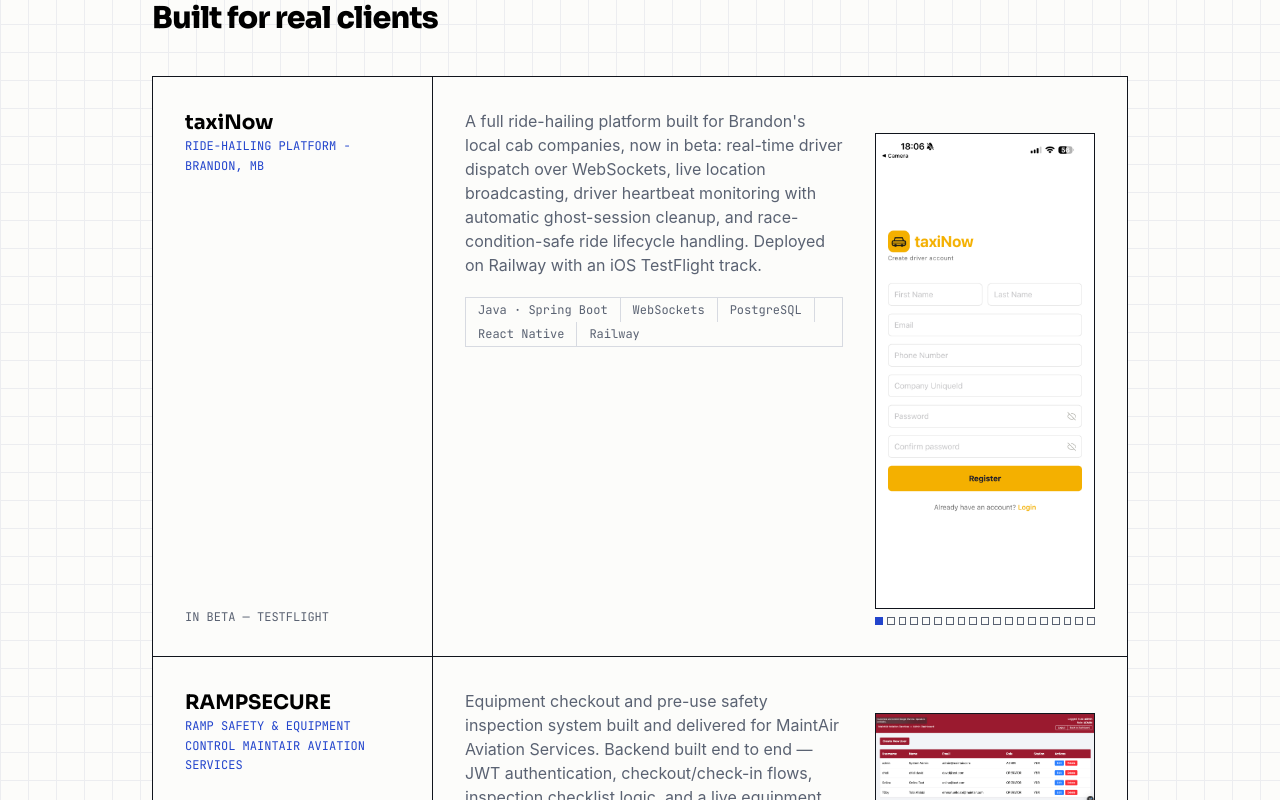
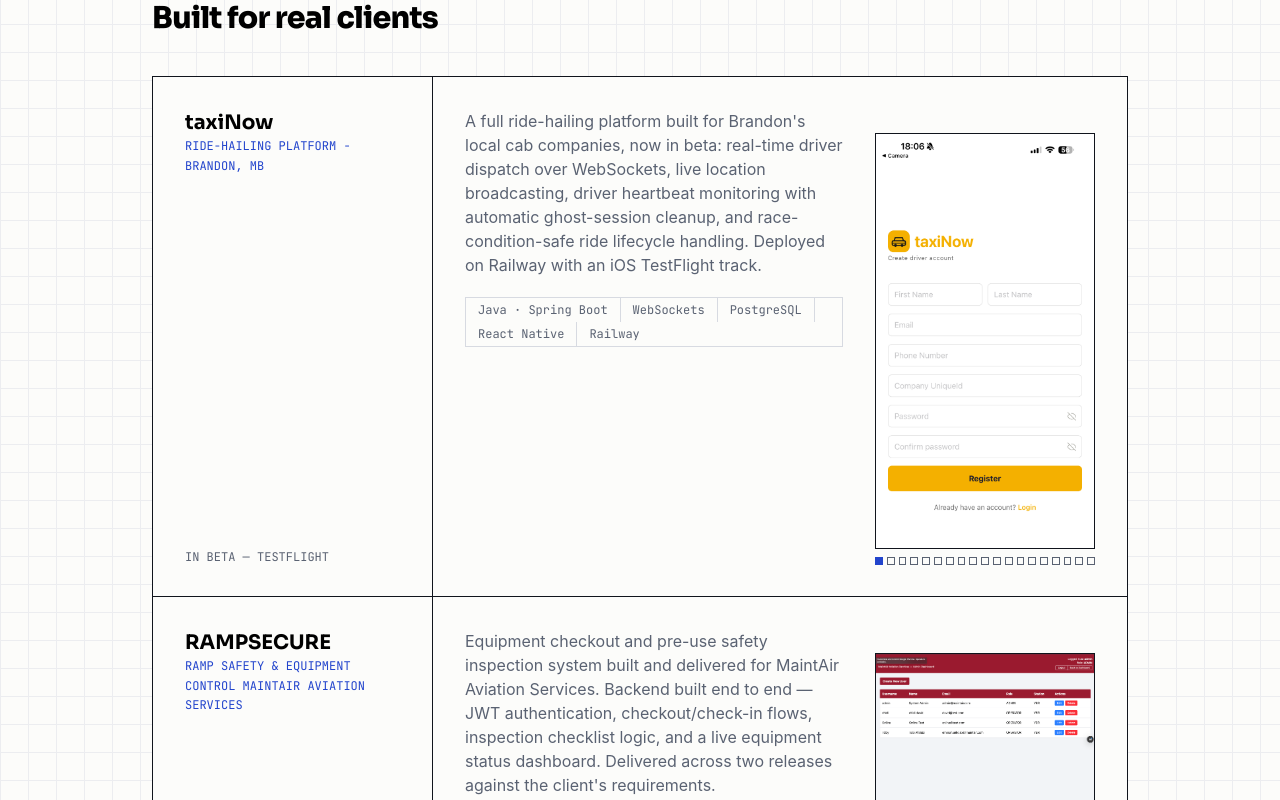
Before and after one commit to greatadams/personal-portfolio, a React (Vite) app: page / in a window 1280 px wide. Shown: the part 900-1700 px from the top of the page. Built offline with nearby package versions, Linux system fonts and the light colour scheme.

Commit message:
fix the frameClass function

```diff
--- a/src/components/FigureSet.tsx
+++ b/src/components/FigureSet.tsx
@@ -15,7 +15,9 @@
 
   return (
     <div className="mt-6">
-      <div className=" border-[1.5px] border-ink bg-white overflow-hidden ${frameClass}`">
+      <div
+        className={`border-[1.5px] border-ink bg-white overflow-hidden ${frameClass}`}
+      >
         <img
           src={images[current]}
           alt="Project screenshot"
```
